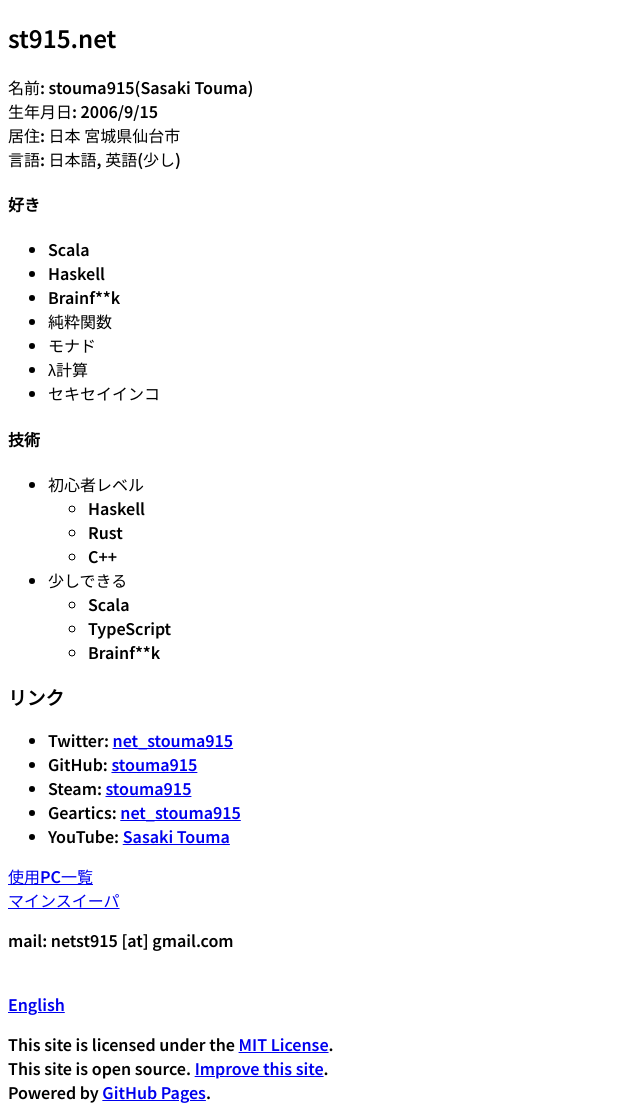
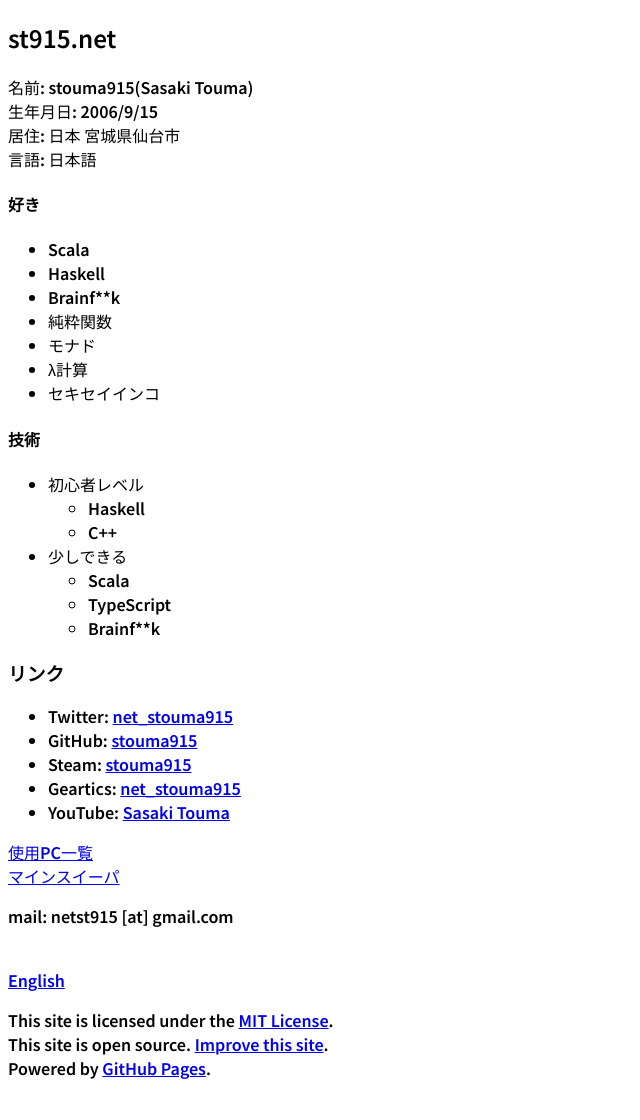
Before and after one commit to t-sasaki915/t-sasaki-net, a Jekyll site: the page built from docs/index.md, in a window 1280 px wide. Shown: the whole page, without its empty margins (0-640 px from the left). Built offline with Jekyll 4.4.1, drawn with Linux system fonts in a browser that asks for light colours; Markdown is read by kramdown in place of the engine named in the settings; after the commit the page ends 1096 px from its top, so only the background shows below that.

Commit message:
Update index.md

```diff
--- a/docs/index.md
+++ b/docs/index.md
@@ -10,7 +10,7 @@
 名前: stouma915(Sasaki Touma)<br>
 生年月日: 2006/9/15<br>
 居住: 日本 宮城県仙台市<br>
-言語: 日本語, 英語(少し)
+言語: 日本語
 #### 好き
 - Scala
 - Haskell
@@ -23,7 +23,6 @@
 #### 技術
 - 初心者レベル
   - Haskell
-  - Rust
   - C++
 - 少しできる
   - Scala
```
